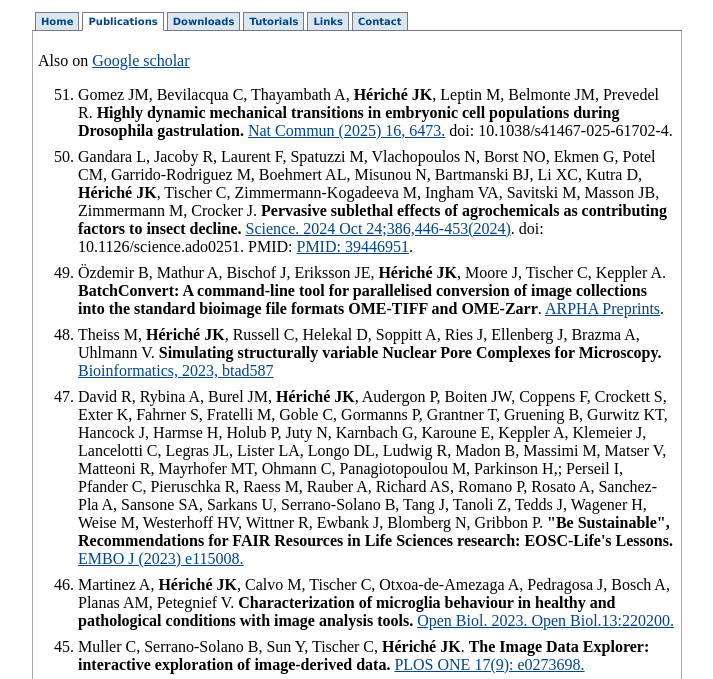
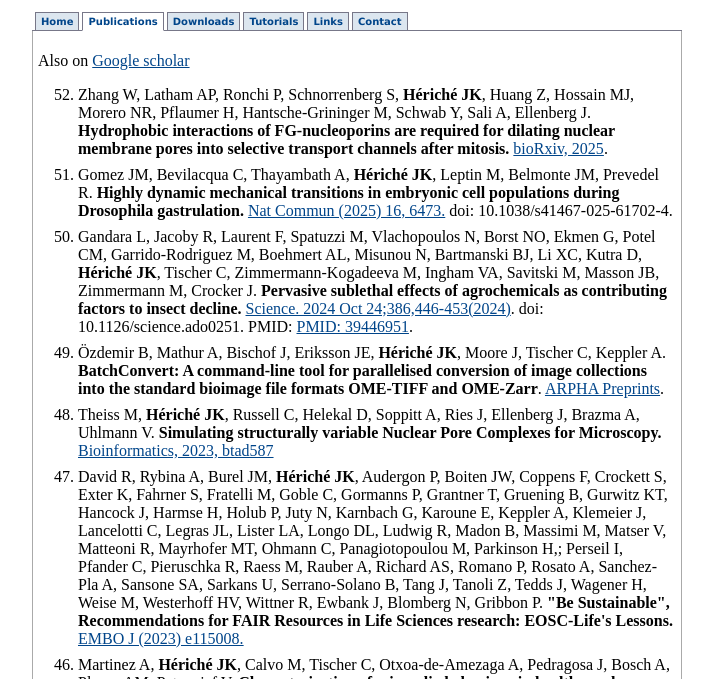
Before and after one commit to jkh1/jkh1.github.io, a plain HTML site: page index.html in a window 1280 px wide. Both pictures are taken after a click on the link "Publications". Shown: the part 69-748 px from the top of the page, without its empty margins (283-996 px from the left). Drawn offline with Linux system fonts and the light colour scheme.

Commit message:
Add preprint

```diff
--- a/index.html
+++ b/index.html
@@ -62,6 +62,9 @@
 				<div class="tabbertab" title="Publications" id="publications">
 					<p>Also on <a href="https://scholar.google.de/citations?user=WI5wH38AAAAJ&hl=en&oi=ao" target="_blank">Google scholar</a></p>
 					<ol reversed>
+					    <li>Zhang W, Latham AP, Ronchi P, Schnorrenberg S, <b>H&eacute;rich&eacute; JK</b>, Huang Z, Hossain MJ, Morero NR, Pflaumer H, Hantsche-Grininger M, Schwab Y, Sali A, Ellenberg J. <b>Hydrophobic interactions of FG-nucleoporins are required for dilating nuclear membrane pores into selective transport channels after mitosis.</b> <a href="https://doi.org/10.1101/2025.09.08.674396">bioRxiv, 2025</a>.
+
+					    </li>
 					    <li>Gomez JM, Bevilacqua C, Thayambath A, <b>H&eacute;rich&eacute; JK</b>, Leptin M, Belmonte JM, Prevedel R. <b>Highly dynamic mechanical transitions in embryonic cell populations during Drosophila gastrulation.</b> <a href="https://www.nature.com/articles/s41467-025-61702-4"> Nat Commun (2025) 16, 6473.</a> doi: 10.1038/s41467-025-61702-4.
 					    </li>
 					    <li>Gandara L, Jacoby R, Laurent F, Spatuzzi M, Vlachopoulos N, Borst NO, Ekmen G, Potel CM, Garrido-Rodriguez M, Boehmert AL, Misunou N, Bartmanski BJ, Li XC, Kutra D, <b>H&eacute;rich&eacute; JK</b>, Tischer C, Zimmermann-Kogadeeva M, Ingham VA, Savitski M, Masson JB, Zimmermann M, Crocker J. <b>Pervasive sublethal effects of agrochemicals as contributing factors to insect decline.</b>  <a href="https://www.science.org/doi/abs/10.1126/science.ado0251">Science. 2024 Oct 24;386,446-453(2024)</a>. doi: 10.1126/science.ado0251. PMID: <a href="https://europepmc.org/article/MED/39446951" target="_blank">PMID: 39446951</a>.
```
